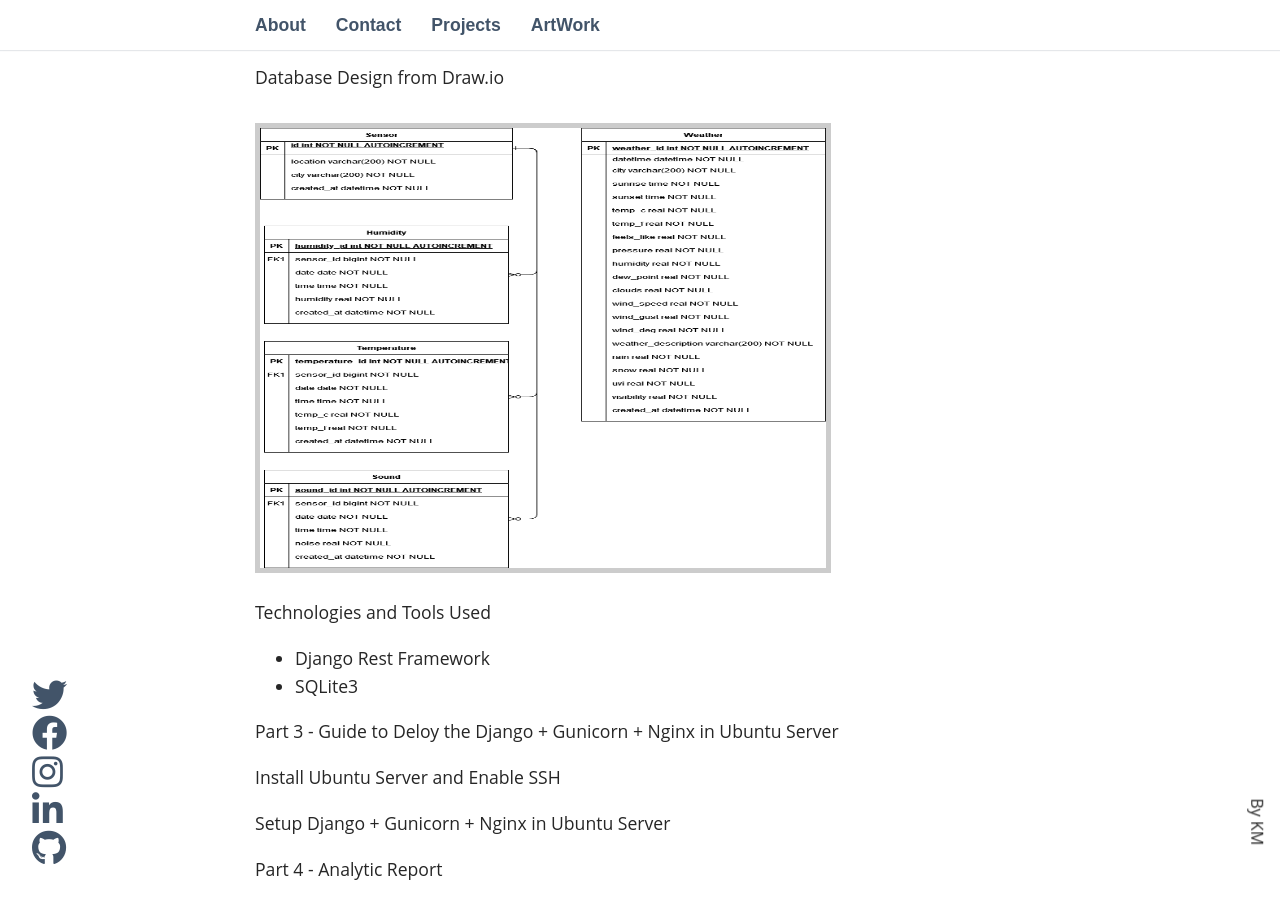
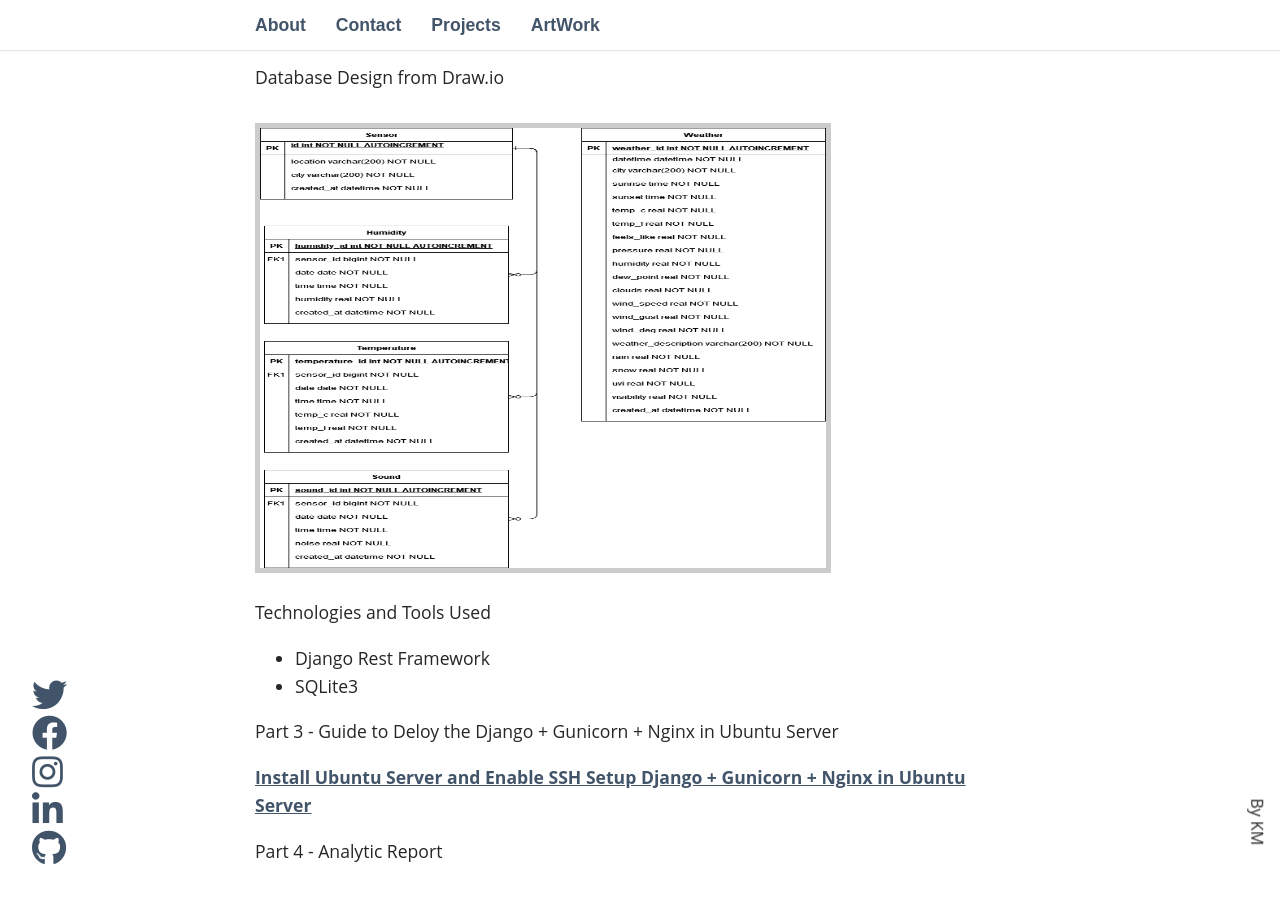
Before and after one commit to kinming92/kinming92.github.io, a Jekyll site: the page built from _posts/2022-02-12-room-tempearture-sensor.md, in a window 1280 px wide and 900 px high, scrolled down 2209 px. Built offline with Jekyll 4.4.1, drawn with Linux system fonts in a browser that asks for light colours; nearby versions of some CDN libraries.

Commit message:
fix syntax

```diff
--- a/_posts/2022-02-12-room-tempearture-sensor.md
+++ b/_posts/2022-02-12-room-tempearture-sensor.md
@@ -37,10 +37,7 @@ Technologies and Tools Used
 
 Part 3 - Guide to Deloy the Django + Gunicorn + Nginx in Ubuntu Server
 
-Install Ubuntu Server and Enable SSH
-[](https://ubuntu.com/tutorials/how-to-install-ubuntu-on-your-raspberry-pi#4-boot-ubuntu-server)
-
-Setup Django + Gunicorn + Nginx in Ubuntu Server
-[](https://www.digitalocean.com/community/tutorials/how-to-set-up-django-with-postgres-nginx-and-gunicorn-on-ubuntu-22-04)
+[Install Ubuntu Server and Enable SSH ](https://ubuntu.com/tutorials/how-to-install-ubuntu-on-your-raspberry-pi#4-boot-ubuntu-server)
+[Setup Django + Gunicorn + Nginx in Ubuntu Server](https://www.digitalocean.com/community/tutorials/how-to-set-up-django-with-postgres-nginx-and-gunicorn-on-ubuntu-22-04)
 
 Part 4 - Analytic Report
```
